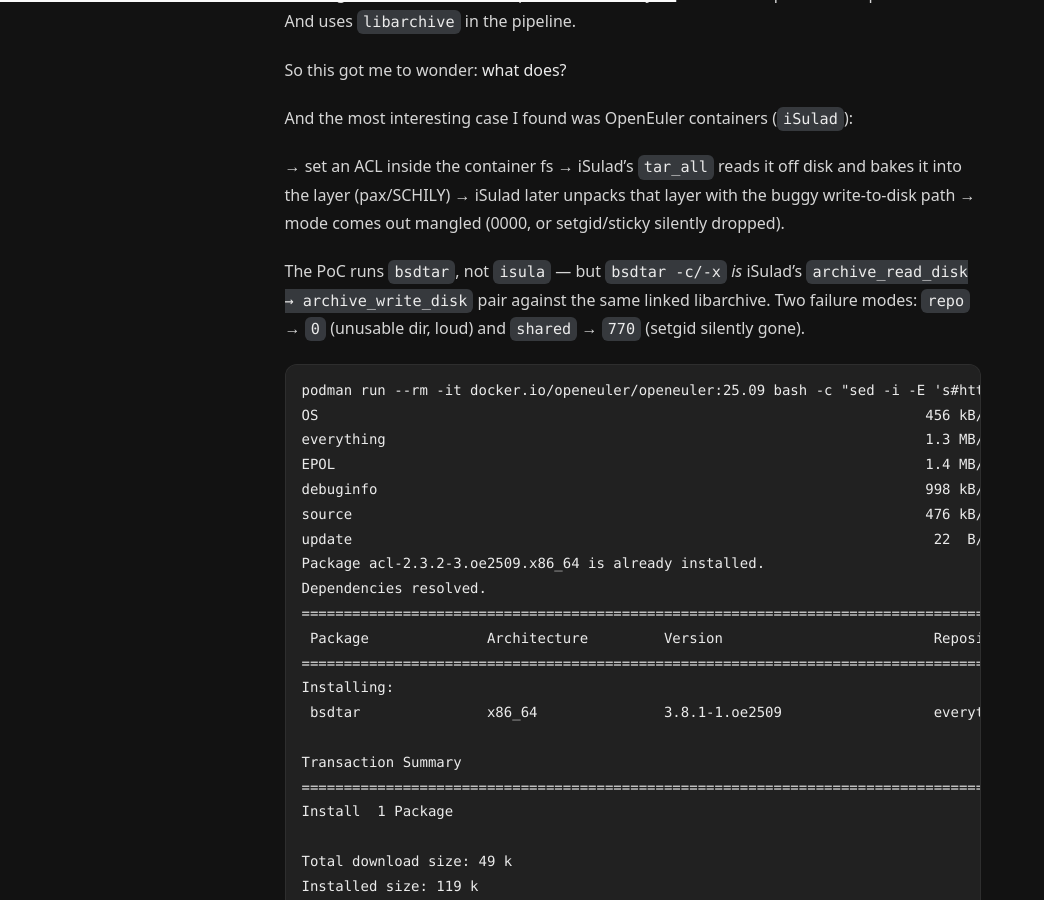
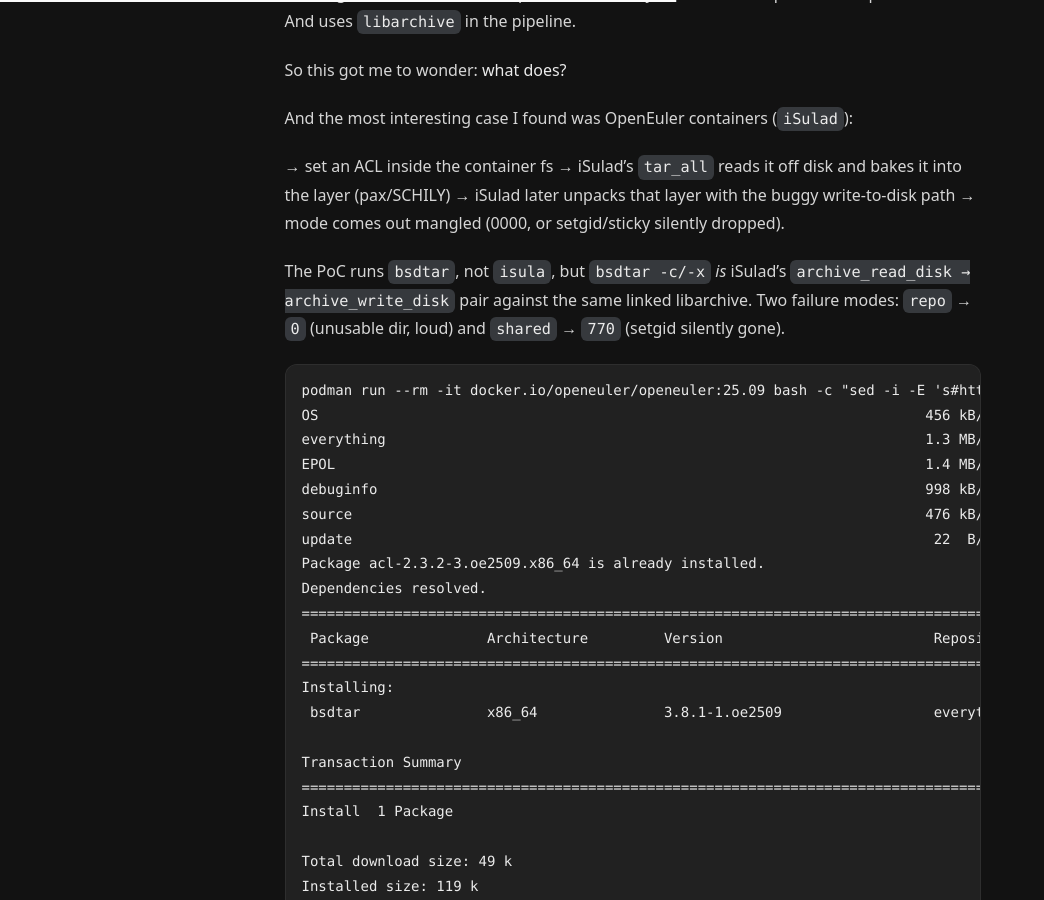
Before and after one commit to h8d13/dontreadthedocs, a Jekyll site: the page built from _notes/regression-bsdtar.md, in a window 1280 px wide and 900 px high, scrolled down 2127 px. Shown: the whole window, without its empty margins (0-1044 px from the left). Built offline with Jekyll 4.4.1, drawn with Linux system fonts in a browser that asks for light colours.

Commit message:
idiot clanker
Signed-off-by: h8d13 <hadean-eon-dev@proton.me>

```diff
--- a/_notes/regression-bsdtar.md
+++ b/_notes/regression-bsdtar.md
@@ -95,7 +95,7 @@
 → iSulad later unpacks that layer with the buggy write-to-disk path
 → mode comes out mangled (0000, or setgid/sticky silently dropped).
 
-The PoC runs `bsdtar`, not `isula` — but `bsdtar -c/-x` *is* iSulad's
+The PoC runs `bsdtar`, not `isula`, but `bsdtar -c/-x` *is* iSulad's
 `archive_read_disk → archive_write_disk` pair against the same linked libarchive.
 Two failure modes: `repo` → `0` (unusable dir, loud) and `shared` → `770`
 (setgid silently gone).
```
